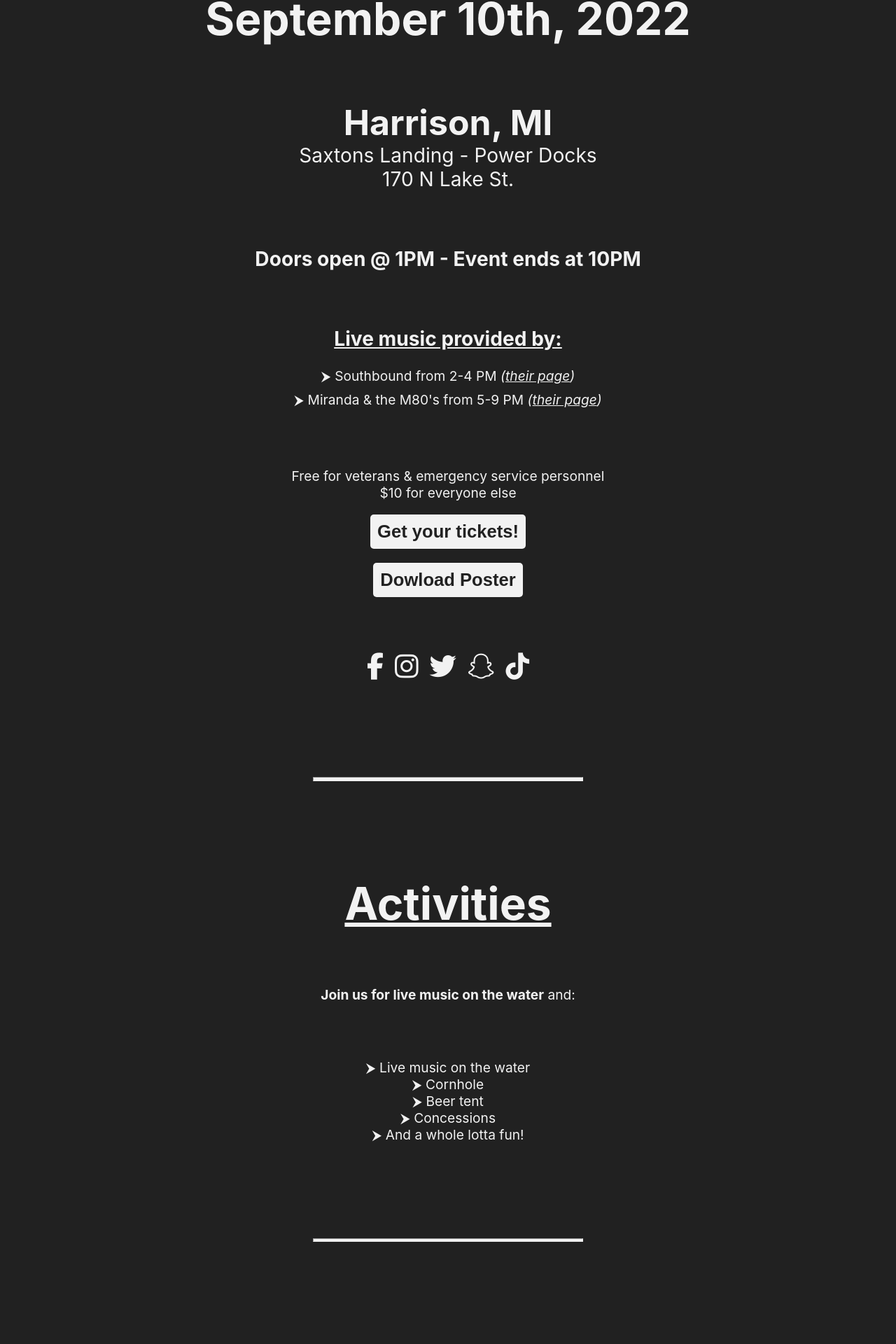
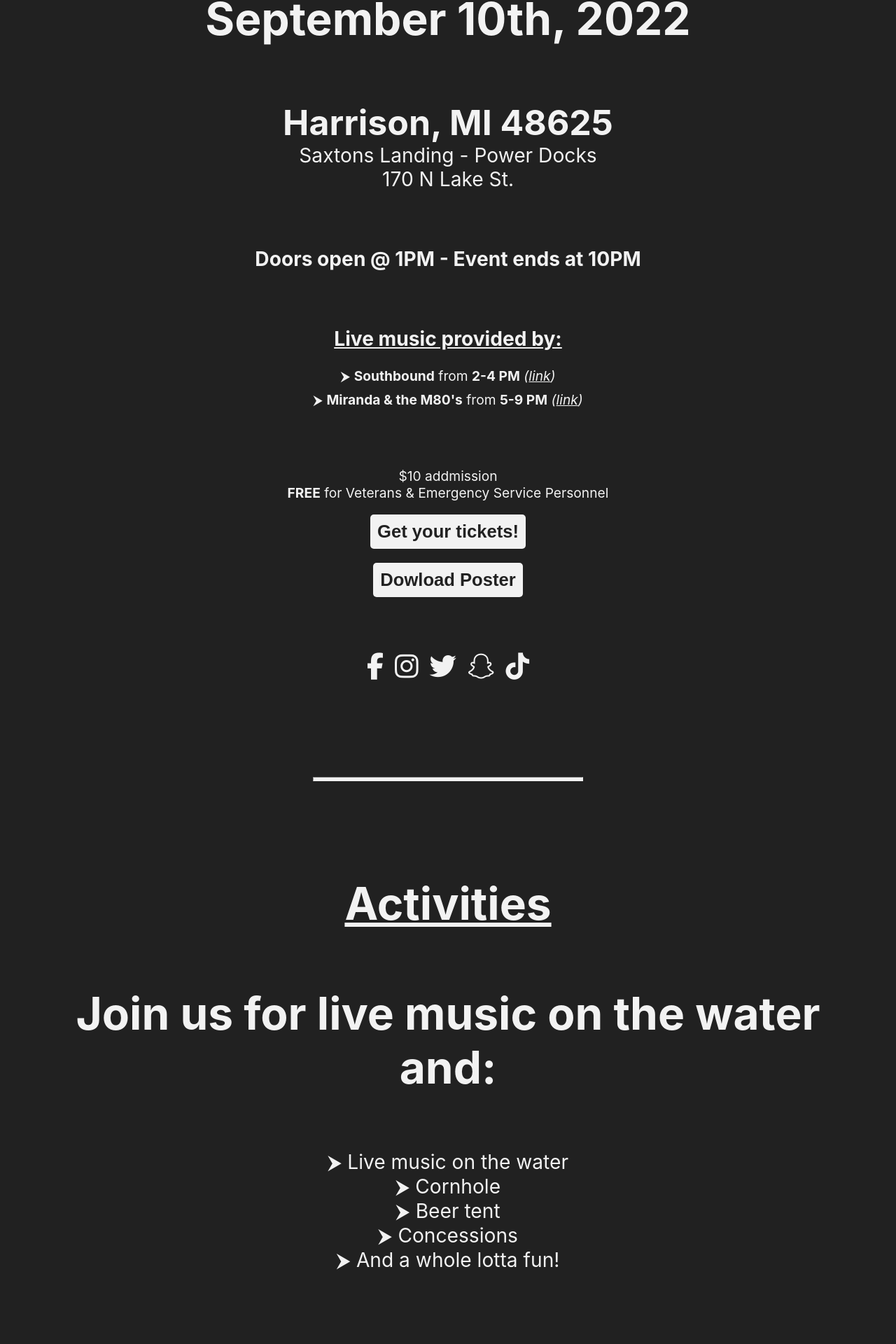
Before and after one commit to TheConwayy/rock-the-dock, a SvelteKit app: page / in a window 1280 px wide. Shown: the part 636-2556 px from the top of the page at 70% size. Built offline with nearby package versions, Linux system fonts and the light colour scheme; grey boxes are pictures that could not be loaded; a web font is replaced by a local one.

Commit message:
content changes

```diff
--- a/src/components/Activities.svelte
+++ b/src/components/Activities.svelte
@@ -12,11 +12,11 @@
 
 <h1 class="mytext head"><u>Activities</u></h1>
 
-<p class="mytext p mt-10">
+<p class="mytext head mt-10" style="padding-left: 60px; padding-right: 60px">
 	<strong>Join us for live music on the water</strong> and:
 </p>
 
-<ul class="mytext p mt-10">
+<ul class="mytext time mt-10">
 	{#each activities as activity}
 		<li>⮞ {activity}</li>
 	{/each}
--- a/src/components/MusicBy.svelte
+++ b/src/components/MusicBy.svelte
@@ -12,7 +12,7 @@
 <ul class="mytext p">
     {#each info as info}
         <li>
-            ⮞ {info.name} from {info.time} PM <em>(<a href={info.page} target="_blank">their page</a>)</em>
+            ⮞ <strong>{info.name}</strong> from <strong>{info.time} PM</strong> <em>(<a href={info.page} target="_blank">link</a>)</em>
         </li>
     {/each}
 </ul>
--- a/src/routes/+page.svelte
+++ b/src/routes/+page.svelte
@@ -14,7 +14,7 @@
 <h1 class="mytext date mt-10">September 10th, 2022</h1>
 
 <p class="mytext time mt-10">
-	<span style="font-size:50px;font-weight:bold;">Harrison, MI</span><br />
+	<span style="font-size:50px;font-weight:bold;">Harrison, MI 48625</span><br />
 	Saxtons Landing - Power Docks <br />
 	170 N Lake St.
 </p>
@@ -24,8 +24,8 @@
 <MusicBy />
 
 <p class="mytext p mt-10">
-	Free for veterans & emergency service personnel <br />
-	$10 for everyone else
+	$10 addmission <br />
+	<strong>FREE</strong> for Veterans & Emergency Service Personnel
 </p>
 
 <div class="centerButton">
@@ -57,6 +57,12 @@
 </div>
 
 <div>
+	<!-- svelte-ignore a11y-missing-attribute -->
+	<iframe src="https://www.google.com/maps/embed?pb=!1m18!1m12!1m3!1d5906.078839360199!2d-84.80225748522317!3d44.02196901895556!2m3!1f0!2f0!3f0!3m2!1i1024!2i768!4f13.1!3m3!1m2!1s0x8821dce6d3876443%3A0x2376337073f4bdfb!2sN%20Lake%20St%2C%20Harrison%2C%20MI%2048625!5e0!3m2!1sen!2sus!4v1661716546315!5m2!1sen!2sus" width="600" height="400" style="border:0;" allowfullscreen="" loading="lazy" referrerpolicy="no-referrer-when-downgrade"></iframe>
+	<Divider />
+</div>
+
+<div>
 	<Money />
 	<Divider />
 </div>
```
